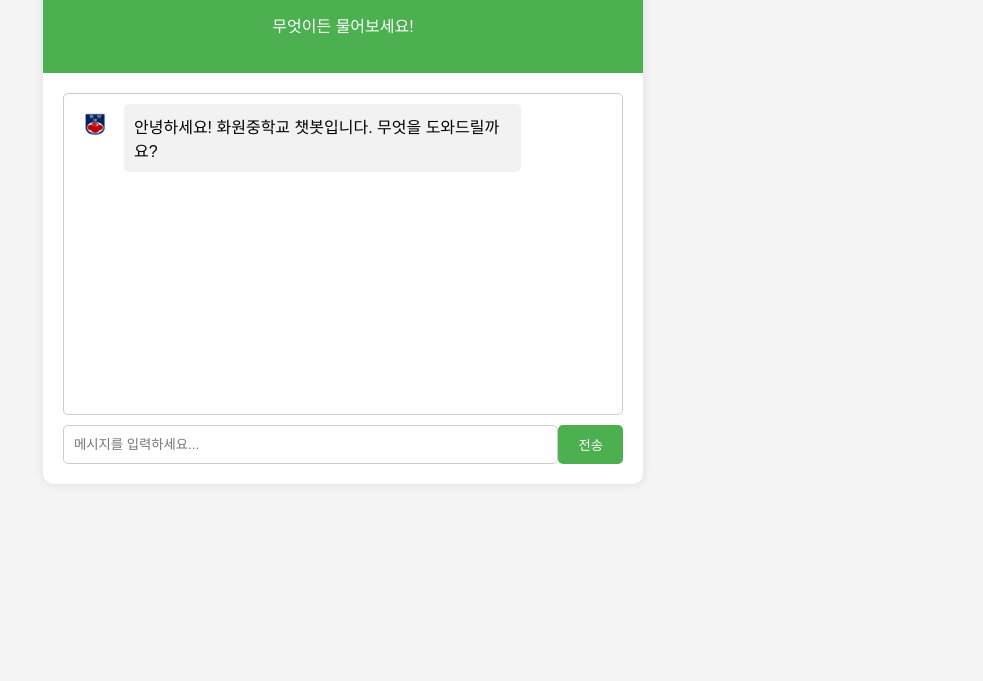
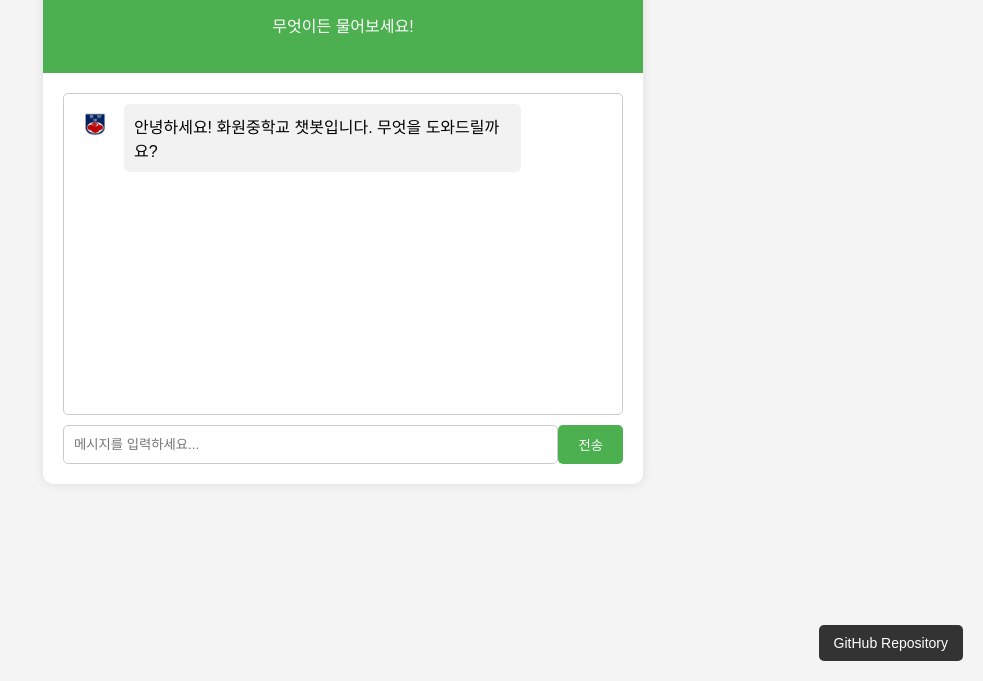
Before and after one commit to cheonglyang22/hwawon-chatbot, a website: page index.html in a window 1280 px wide. Shown: the part 119-800 px from the top of the page, without its empty margins (297-1280 px from the left). Drawn offline with Linux system fonts and the light colour scheme.

Commit message:
Update server.js with latest changes

```diff
--- a/index.html
+++ b/index.html
@@ -29,5 +29,10 @@
         </main>
     </div>
     <script src="main.js"></script>
+    <div class="github-link">
+        <a href="https://github.com/cheonglyang22/hwawon-chatbot/tree/main" target="_blank">
+            GitHub Repository
+        </a>
+    </div>
 </body>
 </html>
--- a/style.css
+++ b/style.css
@@ -107,3 +107,24 @@ main {
     border-radius: 5px;
     cursor: pointer;
 }
+
+.github-link {
+    position: fixed;
+    bottom: 20px;
+    right: 20px;
+    background-color: #333;
+    color: #fff;
+    padding: 10px 15px;
+    border-radius: 5px;
+    font-size: 14px;
+    z-index: 1000; /* 다른 요소 위에 표시 */
+}
+
+.github-link a {
+    color: #fff;
+    text-decoration: none;
+}
+
+.github-link a:hover {
+    text-decoration: underline;
+}
```
